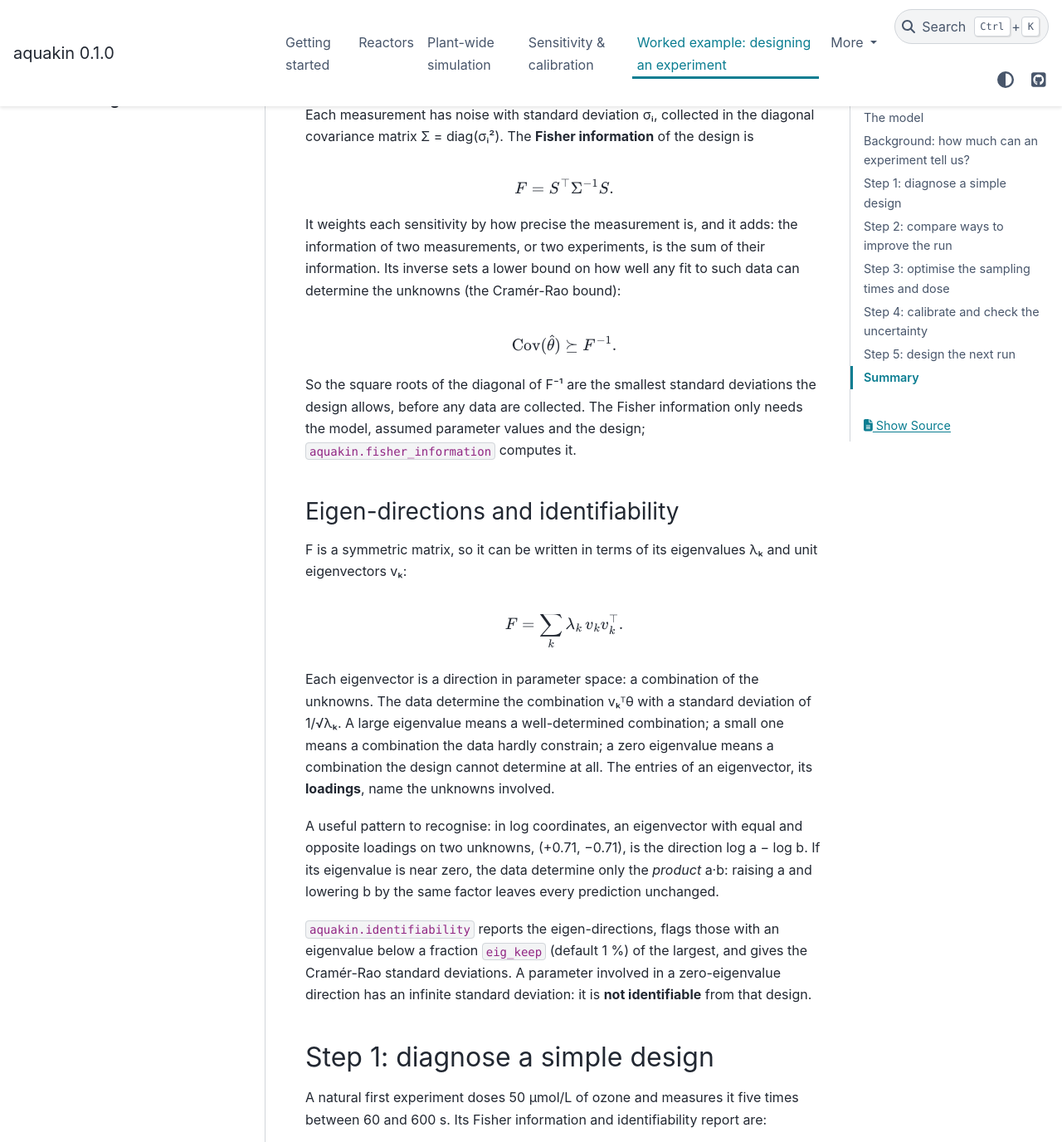
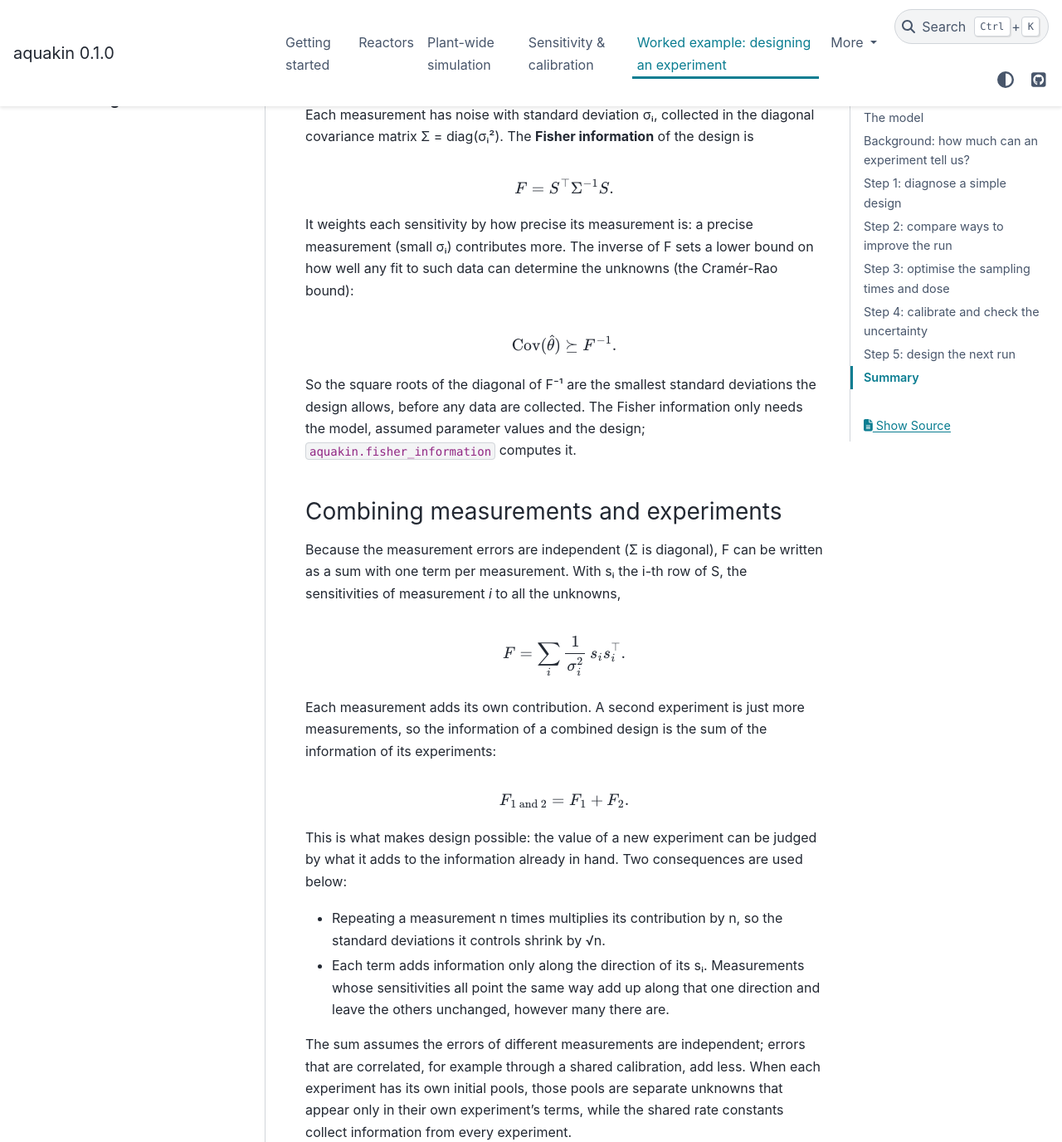
Before and after one commit to DeGrootResearchGroup/aquakin, a Sphinx documentation site: the page built from docs/worked_example_design.md, in a window 1280 px wide and 1400 px high, scrolled down 2722 px, cut to the strip 0-1376 px from the top of the window. Shown: the whole strip at 83% size. Built offline with Sphinx 7.4.7 and the PyData theme 0.15.4, drawn with Linux system fonts in a browser that asks for light colours; some of the changed text lies outside the part shown.

Commit message:
docs(worked example): separate subsection on combining Fisher information
The sentence "it adds" sat right after F = S^T Sigma^-1 S and read as a
property of that equation. A new "Combining measurements and experiments"
subsection writes F as a per-measurement sum, states F_{1 and 2} = F_1 + F_2
for experiments, the sqrt(n) and same-direction consequences, and the
independence and per-experiment-pool conditions. Step 2's late-samples point
now refers back to the same-direction argument.

Co-Authored-By: Claude Opus 5.5 <noreply@anthropic.com>

````diff
--- a/docs/worked_example_design.md
+++ b/docs/worked_example_design.md
@@ -117,10 +117,10 @@ $$
 F = S^\top \Sigma^{-1} S .
 $$
 
-It weights each sensitivity by how precise the measurement is, and it adds:
-the information of two measurements, or two experiments, is the sum of their
-information. Its inverse sets a lower bound on how well any fit to such data
-can determine the unknowns (the Cramér-Rao bound):
+It weights each sensitivity by how precise its measurement is: a precise
+measurement (small σᵢ) contributes more. The inverse of F sets a lower bound on
+how well any fit to such data can determine the unknowns (the Cramér-Rao
+bound):
 
 $$
 \operatorname{Cov}(\hat\theta) \succeq F^{-1}.
@@ -130,6 +130,40 @@ So the square roots of the diagonal of F⁻¹ are the smallest standard
 deviations the design allows, before any data are collected. The Fisher
 information only needs the model, assumed parameter values and the design;
 `aquakin.fisher_information` computes it.
+
+### Combining measurements and experiments
+
+Because the measurement errors are independent (Σ is diagonal), F can be
+written as a sum with one term per measurement. With sᵢ the i-th row of S,
+the sensitivities of measurement *i* to all the unknowns,
+
+$$
+F = \sum_i \frac{1}{\sigma_i^2}\, s_i s_i^\top .
+$$
+
+Each measurement adds its own contribution. A second experiment is just more
+measurements, so the information of a combined design is the sum of the
+information of its experiments:
+
+$$
+F_{\text{1 and 2}} = F_{1} + F_{2} .
+$$
+
+This is what makes design possible: the value of a new experiment can be
+judged by what it adds to the information already in hand. Two consequences
+are used below:
+
+- Repeating a measurement n times multiplies its contribution by n, so the
+  standard deviations it controls shrink by √n.
+- Each term adds information only along the direction of its sᵢ. Measurements
+  whose sensitivities all point the same way add up along that one direction
+  and leave the others unchanged, however many there are.
+
+The sum assumes the errors of different measurements are independent; errors
+that are correlated, for example through a shared calibration, add less. When
+each experiment has its own initial pools, those pools are separate unknowns
+that appear only in their own experiment's terms, while the shared rate
+constants collect information from every experiment.
 
 ### Eigen-directions and identifiability
 
@@ -215,8 +249,10 @@ The table shows the relative standard deviation of each unknown
 :end-before: "== Step 3 =="
 ```
 
-- **More late samples do not help.** Every ozone sample after D is gone sees
-  only the product k₂[M]₀, however many there are.
+- **More late samples do not help.** Every ozone sample after D is gone is
+  sensitive only to the product k₂[M]₀, so their sensitivities all point the
+  same way and add nothing along the undetermined direction, however many
+  there are.
 - **Early samples** (2–20 s) catch D being consumed, which determines k₁ and
   [D]₀. k₂ and [M]₀ become identifiable only in principle, through the small
   consumption of M, and with huge uncertainties.
````
